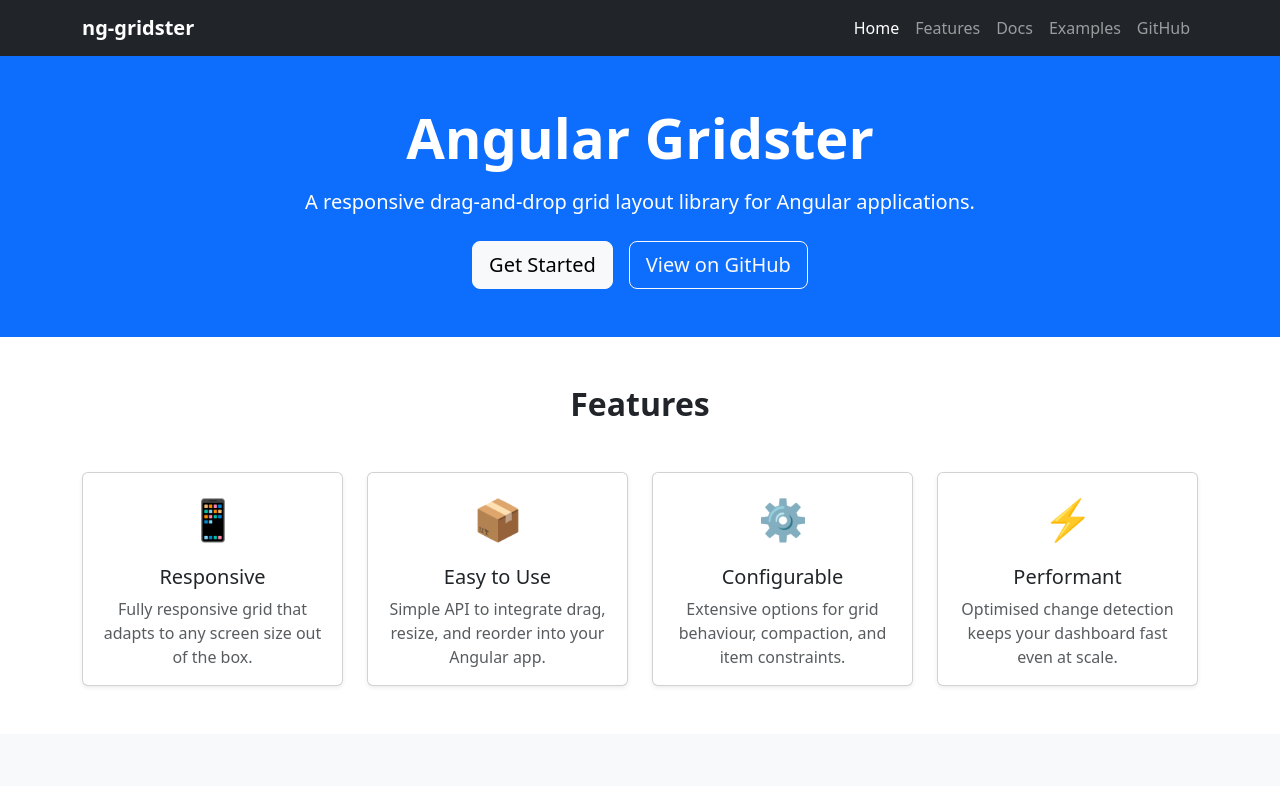
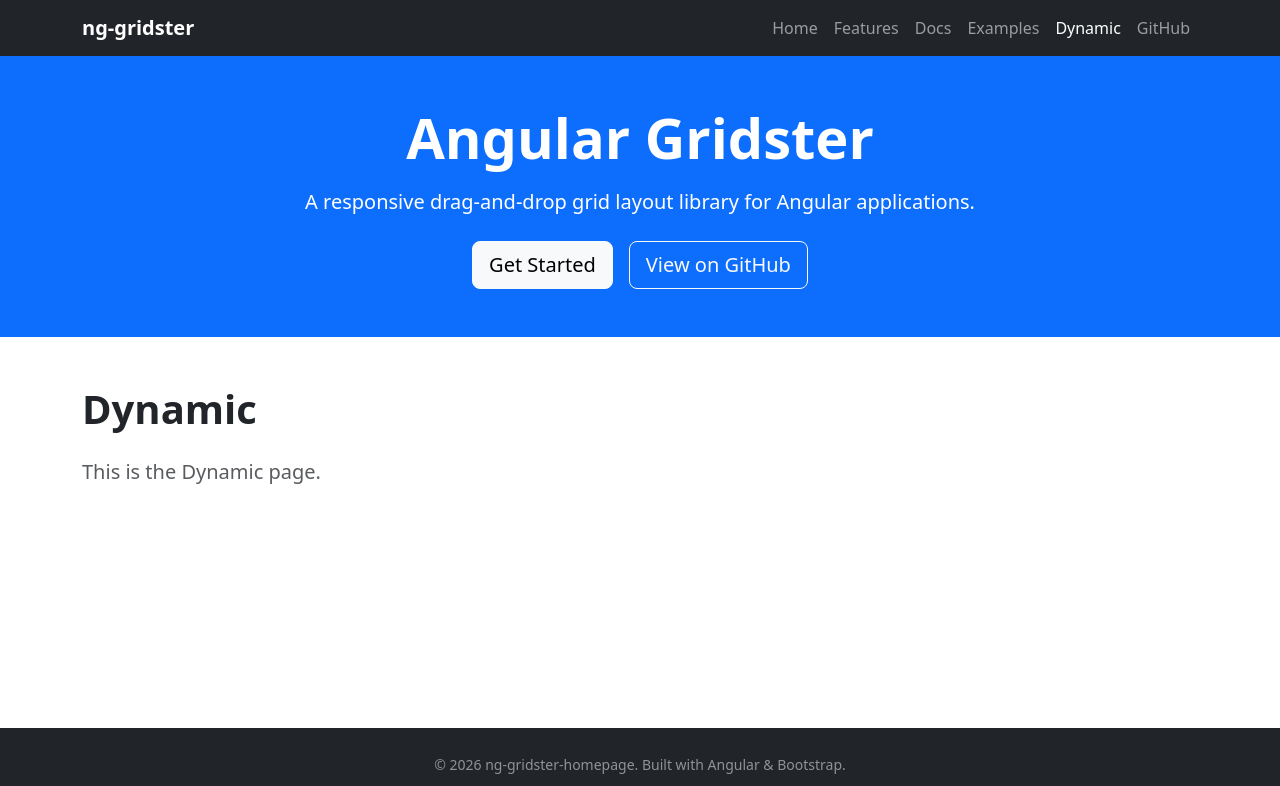
Before and after one commit to Eugene-Murray/ng-gridster-hompage, an Angular app: page /dynamic in a window 1280 px wide. Before the commit this address led to /. Shown: the top 786 px of the page. Built offline with nearby package versions, Linux system fonts and the light colour scheme.

Commit message:
add components and styling

```diff
--- a/src/app/app.html
+++ b/src/app/app.html
@@ -15,7 +15,7 @@
     <div class="collapse navbar-collapse" id="mainNav">
       <ul class="navbar-nav ms-auto mb-2 mb-lg-0">
         <li class="nav-item">
-          <a class="nav-link active" aria-current="page" href="#">Home</a>
+          <a class="nav-link" routerLink="/" routerLinkActive="active" [routerLinkActiveOptions]="{exact: true}">Home</a>
         </li>
         <li class="nav-item">
           <a class="nav-link" href="#">Features</a>
@@ -25,6 +25,9 @@
         </li>
         <li class="nav-item">
           <a class="nav-link" href="#">Examples</a>
+        </li>
+        <li class="nav-item">
+          <a class="nav-link" routerLink="/dynamic" routerLinkActive="active">Dynamic</a>
         </li>
         <li class="nav-item">
           <a
@@ -58,69 +61,7 @@
 </header>
 
 <main>
-  <section id="features" class="py-5">
-    <div class="container">
-      <h2 class="text-center mb-5 fw-semibold">Features</h2>
-      <div class="row g-4">
-        <div class="col-sm-6 col-lg-3">
-          <div class="card h-100 shadow-sm">
-            <div class="card-body text-center">
-              <div class="fs-1 mb-3">&#x1F4F1;</div>
-              <h5 class="card-title">Responsive</h5>
-              <p class="card-text text-muted">
-                Fully responsive grid that adapts to any screen size out of the box.
-              </p>
-            </div>
-          </div>
-        </div>
-        <div class="col-sm-6 col-lg-3">
-          <div class="card h-100 shadow-sm">
-            <div class="card-body text-center">
-              <div class="fs-1 mb-3">&#x1F4E6;</div>
-              <h5 class="card-title">Easy to Use</h5>
-              <p class="card-text text-muted">
-                Simple API to integrate drag, resize, and reorder into your Angular app.
-              </p>
-            </div>
-          </div>
-        </div>
-        <div class="col-sm-6 col-lg-3">
-          <div class="card h-100 shadow-sm">
-            <div class="card-body text-center">
-              <div class="fs-1 mb-3">&#x2699;&#xFE0F;</div>
-              <h5 class="card-title">Configurable</h5>
-              <p class="card-text text-muted">
-                Extensive options for grid behaviour, compaction, and item constraints.
-              </p>
-            </div>
-          </div>
-        </div>
-        <div class="col-sm-6 col-lg-3">
-          <div class="card h-100 shadow-sm">
-            <div class="card-body text-center">
-              <div class="fs-1 mb-3">&#x26A1;</div>
-              <h5 class="card-title">Performant</h5>
-              <p class="card-text text-muted">
-                Optimised change detection keeps your dashboard fast even at scale.
-              </p>
-            </div>
-          </div>
-        </div>
-      </div>
-    </div>
-  </section>
-
-  <section class="bg-light py-5">
-    <div class="container text-center">
-      <h2 class="fw-semibold mb-3">Ready to build your dashboard?</h2>
-      <p class="text-muted mb-4">
-        Install ng-gridster and start dragging widgets in minutes.
-      </p>
-      <code class="d-inline-block bg-white border rounded px-4 py-2 fs-6">
-        npm install angular-gridster2
-      </code>
-    </div>
-  </section>
+  <router-outlet />
 </main>
 
 <footer class="bg-dark text-white-50 py-4 mt-auto">
@@ -128,5 +69,3 @@
     <small>&copy; 2026 ng-gridster-homepage. Built with Angular &amp; Bootstrap.</small>
   </div>
 </footer>
-
-<router-outlet />
--- a/src/app/app.routes.ts
+++ b/src/app/app.routes.ts
@@ -1,3 +1,8 @@
 import { Routes } from '@angular/router';
+import { HomeComponent } from './pages/home/home';
+import { DynamicComponent } from './pages/dynamic/dynamic';
 
-export const routes: Routes = [];
+export const routes: Routes = [
+  { path: '', component: HomeComponent },
+  { path: 'dynamic', component: DynamicComponent }
+];
--- a/src/app/app.scss
+++ b/src/app/app.scss
@@ -0,0 +1,9 @@
+:host {
+  display: flex;
+  flex-direction: column;
+  min-height: 100vh;
+}
+
+main {
+  flex: 1;
+}
--- a/src/app/app.ts
+++ b/src/app/app.ts
@@ -1,9 +1,9 @@
 import { Component } from '@angular/core';
-import { RouterOutlet } from '@angular/router';
+import { RouterLink, RouterLinkActive, RouterOutlet } from '@angular/router';
 
 @Component({
   selector: 'app-root',
-  imports: [RouterOutlet],
+  imports: [RouterOutlet, RouterLink, RouterLinkActive],
   templateUrl: './app.html',
   styleUrl: './app.scss'
 })
--- /dev/null
+++ b/src/app/pages/dynamic/dynamic.html
@@ -0,0 +1,6 @@
+<section class="py-5">
+  <div class="container">
+    <h1 class="fw-bold mb-4">Dynamic</h1>
+    <p class="lead text-muted">This is the Dynamic page.</p>
+  </div>
+</section>
--- /dev/null
+++ b/src/app/pages/dynamic/dynamic.scss
@@ -0,0 +1 @@
+// dynamic page styles
--- /dev/null
+++ b/src/app/pages/dynamic/dynamic.ts
@@ -0,0 +1,8 @@
+import { Component } from '@angular/core';
+
+@Component({
+  selector: 'app-dynamic',
+  templateUrl: './dynamic.html',
+  styleUrl: './dynamic.scss'
+})
+export class DynamicComponent {}
--- /dev/null
+++ b/src/app/pages/home/home.html
@@ -0,0 +1,63 @@
+<section id="features" class="py-5">
+  <div class="container">
+    <h2 class="text-center mb-5 fw-semibold">Features</h2>
+    <div class="row g-4">
+      <div class="col-sm-6 col-lg-3">
+        <div class="card h-100 shadow-sm">
+          <div class="card-body text-center">
+            <div class="fs-1 mb-3">&#x1F4F1;</div>
+            <h5 class="card-title">Responsive</h5>
+            <p class="card-text text-muted">
+              Fully responsive grid that adapts to any screen size out of the box.
+            </p>
+          </div>
+        </div>
+      </div>
+      <div class="col-sm-6 col-lg-3">
+        <div class="card h-100 shadow-sm">
+          <div class="card-body text-center">
+            <div class="fs-1 mb-3">&#x1F4E6;</div>
+            <h5 class="card-title">Easy to Use</h5>
+            <p class="card-text text-muted">
+              Simple API to integrate drag, resize, and reorder into your Angular app.
+            </p>
+          </div>
+        </div>
+      </div>
+      <div class="col-sm-6 col-lg-3">
+        <div class="card h-100 shadow-sm">
+          <div class="card-body text-center">
+            <div class="fs-1 mb-3">&#x2699;&#xFE0F;</div>
+            <h5 class="card-title">Configurable</h5>
+            <p class="card-text text-muted">
+              Extensive options for grid behaviour, compaction, and item constraints.
+            </p>
+          </div>
+        </div>
+      </div>
+      <div class="col-sm-6 col-lg-3">
+        <div class="card h-100 shadow-sm">
+          <div class="card-body text-center">
+            <div class="fs-1 mb-3">&#x26A1;</div>
+            <h5 class="card-title">Performant</h5>
+            <p class="card-text text-muted">
+              Optimised change detection keeps your dashboard fast even at scale.
+            </p>
+          </div>
+        </div>
+      </div>
+    </div>
+  </div>
+</section>
+
+<section class="bg-light py-5">
+  <div class="container text-center">
+    <h2 class="fw-semibold mb-3">Ready to build your dashboard?</h2>
+    <p class="text-muted mb-4">
+      Install ng-gridster and start dragging widgets in minutes.
+    </p>
+    <code class="d-inline-block bg-white border rounded px-4 py-2 fs-6">
+      npm install angular-gridster2
+    </code>
+  </div>
+</section>
--- /dev/null
+++ b/src/app/pages/home/home.scss
@@ -0,0 +1 @@
+// home page styles
--- /dev/null
+++ b/src/app/pages/home/home.ts
@@ -0,0 +1,8 @@
+import { Component } from '@angular/core';
+
+@Component({
+  selector: 'app-home',
+  templateUrl: './home.html',
+  styleUrl: './home.scss'
+})
+export class HomeComponent {}
--- a/src/styles.scss
+++ b/src/styles.scss
@@ -1,2 +1,6 @@
 /* You can add global styles to this file, and also import other style files */
 @import 'bootstrap/scss/bootstrap';
+
+body {
+  margin: 0;
+}
```
